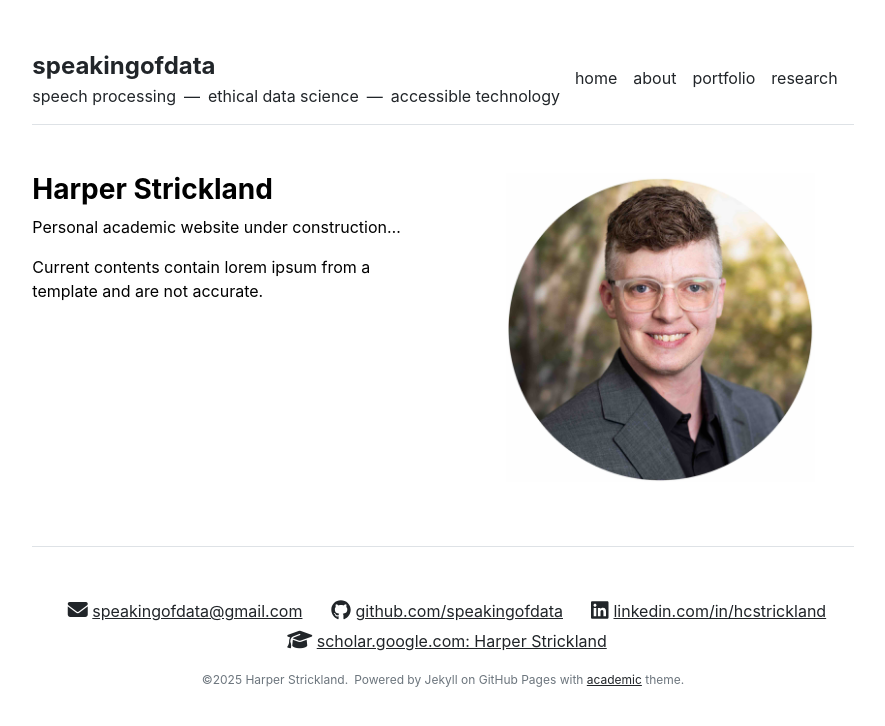
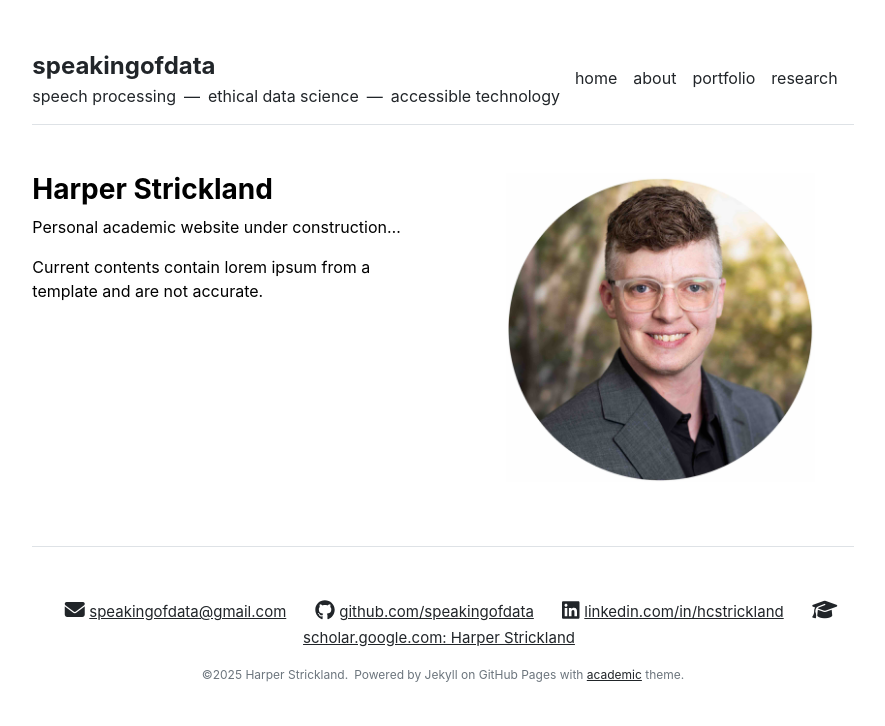
Before and after one commit to speakingofdata/speakingofdata.github.io, a Jekyll site: the page built from index.md, in a window 1280 px wide. Shown: the top 726 px of the page, without its empty margins (197-1082 px from the left). Built offline with Jekyll 4.4.1, drawn with Linux system fonts in a browser that asks for light colours; nearby versions of some CDN libraries.

Commit message:
Update footer.html

```diff
--- a/_includes/footer.html
+++ b/_includes/footer.html
@@ -3,7 +3,7 @@
     <div class="col-md-12 text-end social-media-icons">
       <p style="text-align: center;">
       {% for item in site.data.settings.social %}
-        <a href="{{ item.link }}" class="ms-3 fs-5"><i class="{{ item.style }} fa-{{ item.icon }}"></i></a> <a href="{{ item.link }}">{{ item.text }}</a>&ensp;
+        <a href="{{ item.link }}" class="ms-3 fs-5"><i class="{{ item.style }} fa-{{ item.icon }}"></i></a> <a href="{{ item.link }}" style="font-size: 15px;">{{ item.text }}</a>&ensp;
       {% endfor %}
       </p>
     </div>
```
